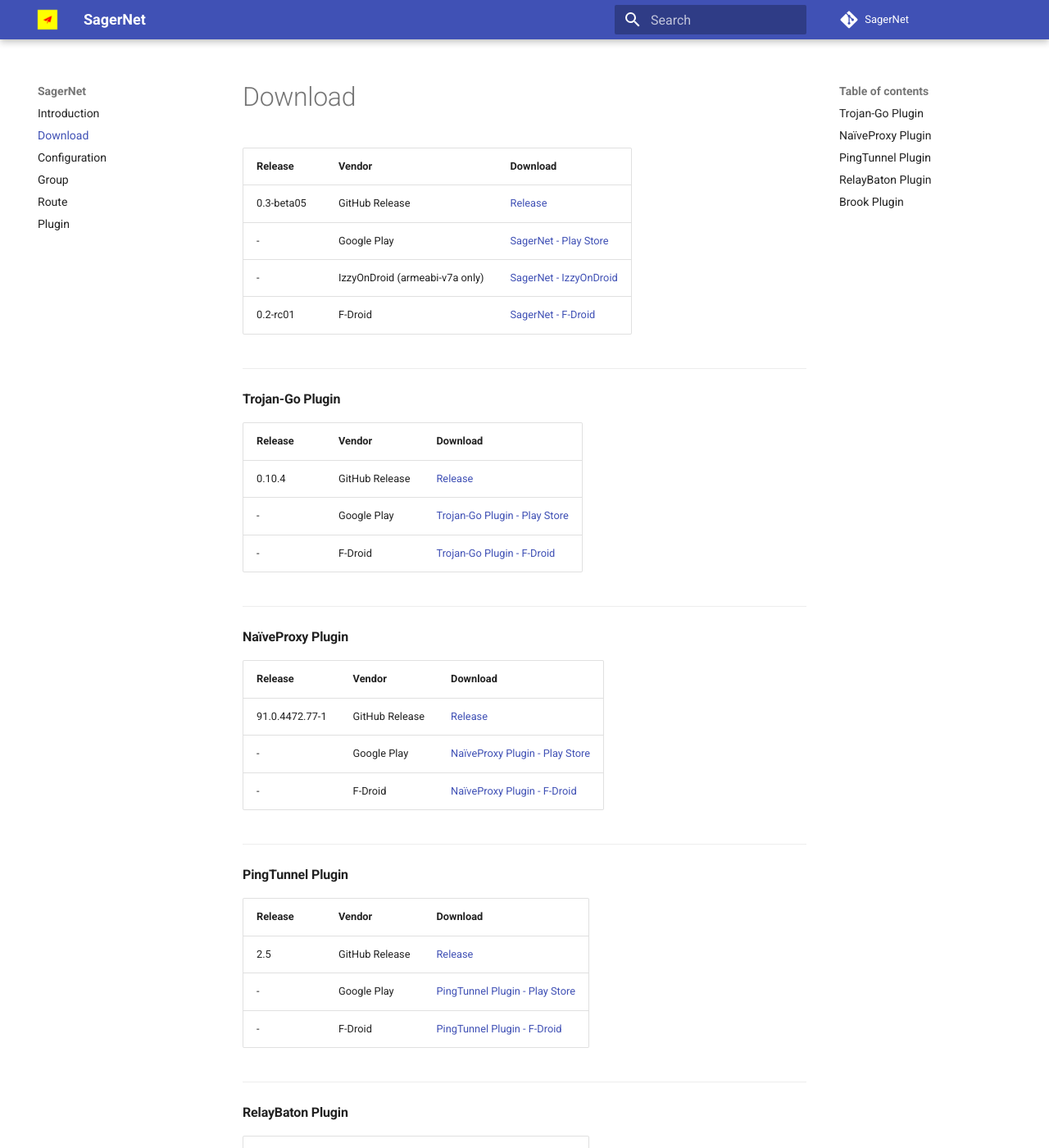
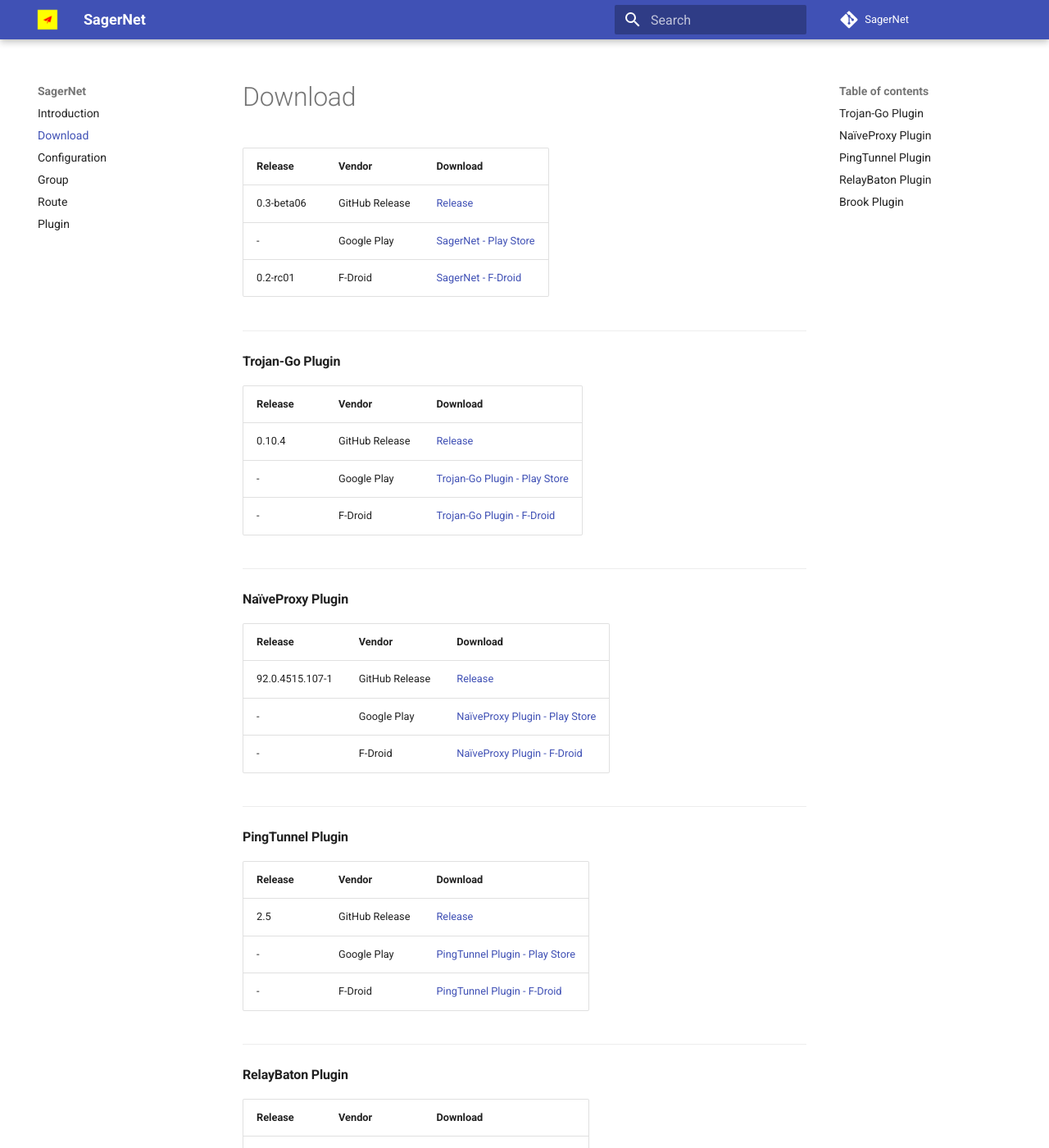
Before and after one commit to Okamisang/sagernet.fork, an MkDocs documentation site: the page built from docs/download.md, in a window 1280 px wide and 1400 px high. Shown: the whole window at 82% size. Built offline with MkDocs 1.6.1 and Material for MkDocs 9.7.7, drawn with Linux system fonts in a browser that asks for light colours; comment, search, counter and statistics services are not loaded.

Commit message:
Release 0.3-beta06

```diff
--- a/docs/download.md
+++ b/docs/download.md
@@ -2,9 +2,8 @@
 
 Release | Vendor | Download
 ------- | ------ | ----
-0.3-beta05 | GitHub Release | [Release][app-release]
+0.3-beta06 | GitHub Release | [Release][app-release]
 - | Google Play | [SagerNet - Play Store][app-play]
-- | IzzyOnDroid (armeabi-v7a only) | [SagerNet - IzzyOnDroid][app-izzy]
 0.2-rc01 | F-Droid | [SagerNet - F-Droid][app-fdroid]
 
 ---
@@ -23,7 +22,7 @@
 
 Release | Vendor | Download
 ------- | ------ | ----
-91.0.4472.77-1 | GitHub Release | [Release][naive-release]
+92.0.4515.107-1 | GitHub Release | [Release][naive-release]
 - | Google Play | [NaïveProxy Plugin - Play Store][naive-play]
 - | F-Droid | [NaïveProxy Plugin - F-Droid][naive-fdroid]
 
```
Also changed, not shown: other parts of docs/download.md (+2 -3 lines), docs/index.md (+4 -0 lines).
